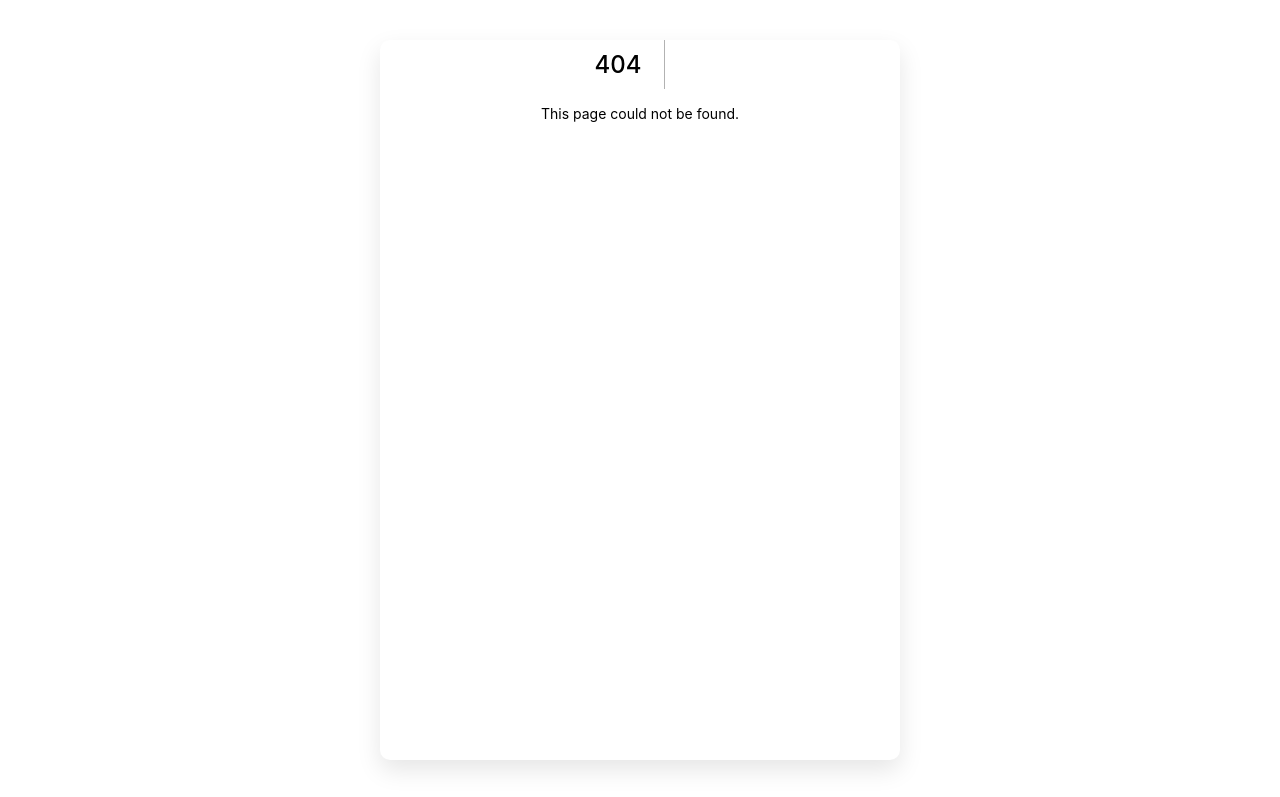
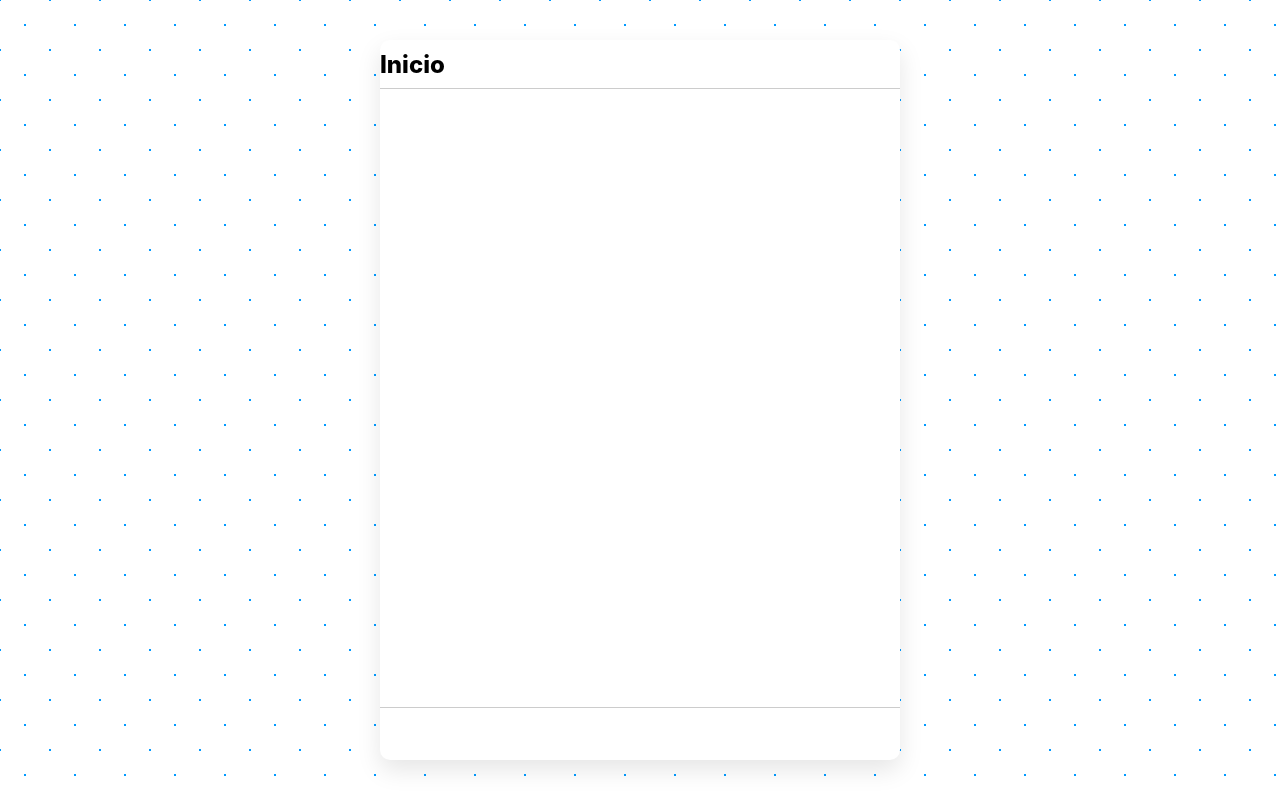
Before and after one commit to ikkotheunforgiven/devtter, a Next.js app: page /home in a window 1280 px wide. Before the commit this address had no page. Shown: the top 797 px of the page. Built offline with nearby package versions, Linux system fonts and the light colour scheme.

Commit message:
Home page created

```diff
--- /dev/null
+++ b/pages/home/index.js
@@ -0,0 +1,15 @@
+import styles from 'styles/Home.module.css'
+
+export default function HomePage() {
+    return (
+        <>
+            <div className={styles.homeDiv}>
+                <header className={styles.topBar}>
+                    <h2 className={styles.subtitle}>Inicio</h2>
+                </header>
+                <section className={styles.content}></section>
+                <nav className={styles.botBar}></nav>
+            </div>
+        </>
+    )
+}
--- a/styles/Home.module.css
+++ b/styles/Home.module.css
@@ -1,27 +1,31 @@
-.title {
-  color: var(--primary);
-  font-weight: 800;
-  font-size: 32px;
-  margin-bottom: 16px;
+.topBar {
+    align-items: center;
+    border-bottom: 1px solid #ccc;
+    height: 49px;
+    display: flex;
+    position: sticky;
+    top: 0;
+    width: 100%;
+}
+
+.content {
+    padding-top: 49px;
+}
+
+.homeDiv {
+    height: 125vh;
+    place-items: inherit;
 }
 
 .subtitle {
-  color: var(--secondary);
-  font-size: 21px;
-  margin: 0;
+    font-size: 24px;
+    font-weight: 800;
 }
 
-.logo {
-  width: 120px;
+.botBar {
+    bottom: 0;
+    border-top: 1px solid #ccc;
+    height: 49px;
+    position: sticky;
+    width: 100%;
 }
-
-.homeSection {
-  display: grid;
-  height: 100%;
-  place-content: center;
-  place-items: center;
-}
-
-.buttons {
-  margin-top: 18px;
-}
```
